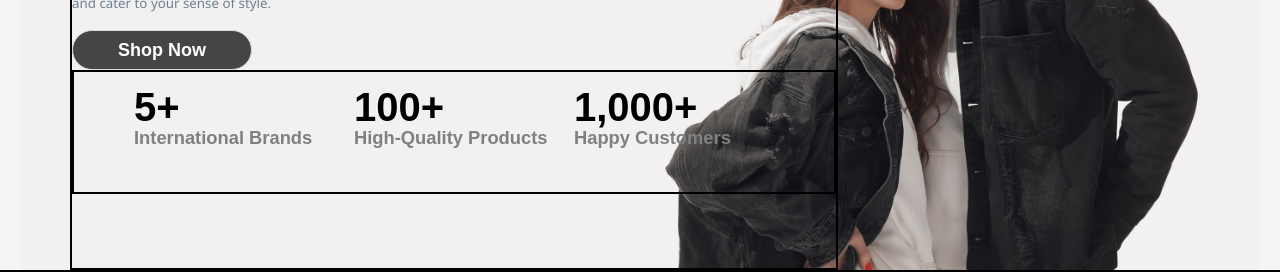
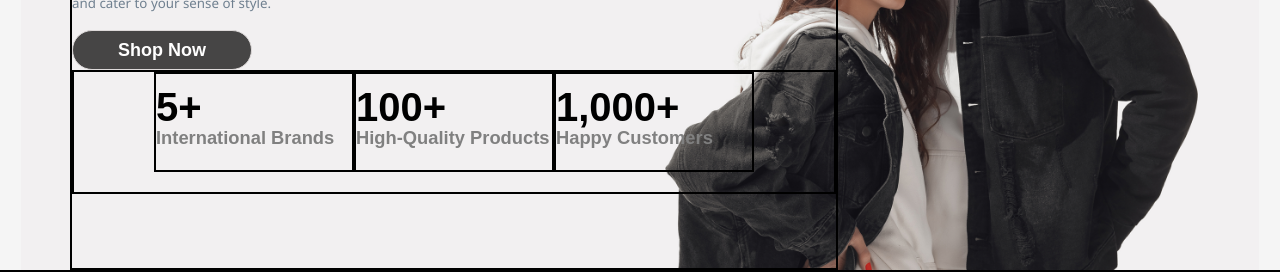
Before and after one commit to saifdigital12580-oss/SHOP.CO, a React (Vite) app: page / in a window 1280 px wide. Shown: the part 430-702 px from the top of the page. Built offline with nearby package versions, Linux system fonts and the light colour scheme; no server answers.

Commit message:
first commit

```diff
--- a/src/Styles/herosection.css
+++ b/src/Styles/herosection.css
@@ -80,14 +80,14 @@
     display: flex;
     justify-content: center;
     align-items: center;
-    gap: 20px;
+
 }
 
 
 .price{
    height: 100px;
    width: 200px;
-   /* border: 2px solid black; */
+   border: 2px solid black;
    display: flex;
    justify-content: center;
    /* align-items: center; */
```
